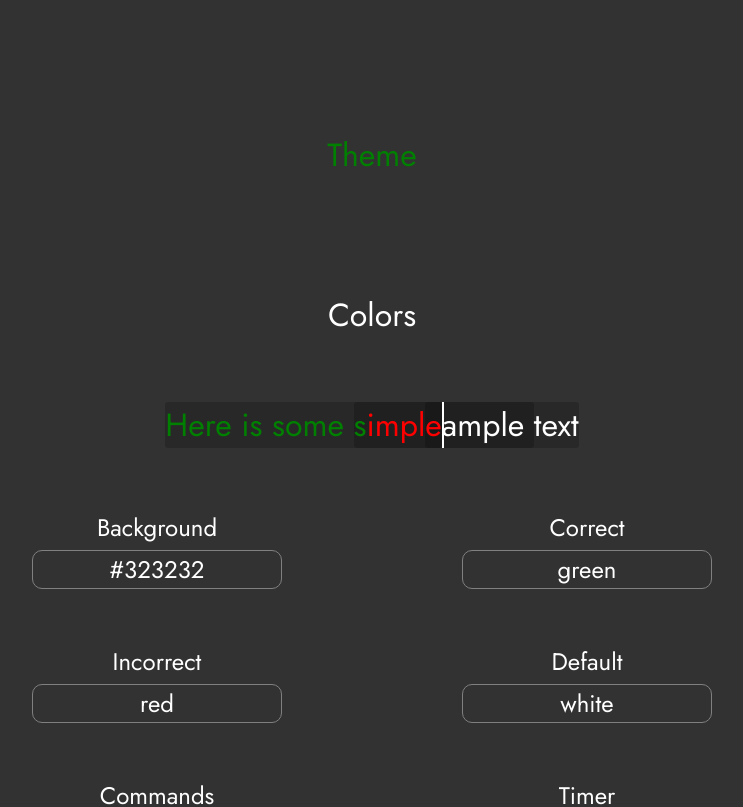
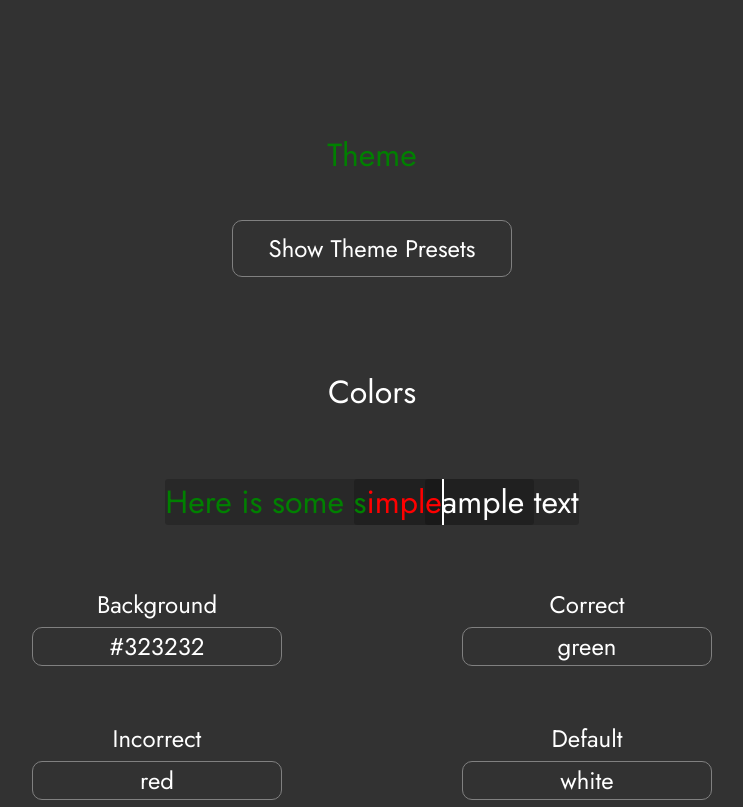
Before and after one commit to Univa/acts, a React (Create React App) app: page /#/settings in a window 1280 px wide. Shown: the top 807 px of the page, without its empty margins (268-1011 px from the left). Built offline with nearby package versions, Linux system fonts and the light colour scheme.

Commit message:
add the theme presets to the settings scene

```diff
--- /dev/null
+++ b/src/scenes/settings/components/Button/index.jsx
@@ -0,0 +1,39 @@
+import React from 'react'
+import './styles.scss'
+import { SettingsContext } from '../../../../settings-context'
+
+export default class Button extends React.Component {
+    constructor(props) {
+        super(props)
+        this.state = {
+            isLoaded: false
+        }
+    }
+
+    handleClick(e) {
+        this.props.updateSettings(this.props.setting, this.props.value)
+    }
+
+    render() {
+        return (
+            <SettingsContext.Consumer>
+                {(settings) => {
+                    if (!this.state.isLoaded) {
+                        this.setState({
+                            isLoaded: true
+                        })
+                    }
+                    return (
+                        <button className="Button" style={{fontFamily: settings.theme.font.settings, color: settings.theme.color.notTyped}} onClick={ this.handleClick.bind(this) }>{ this.props.display }</button>
+                    )
+                }}
+            </SettingsContext.Consumer>
+        )
+    }
+}
+
+Button.defaultProps = {
+    setting: "",
+    value: "",
+    display: "Button"
+}
--- /dev/null
+++ b/src/scenes/settings/components/Button/styles.scss
@@ -0,0 +1,13 @@
+.Button {
+    background-color: transparent;
+    border: solid 1px grey;
+    font-size: 18px;
+    text-align: center;
+    border-radius: 10px;
+    cursor: pointer;
+    margin: 5px;
+    width: 200px;
+    overflow: hidden;
+    text-overflow: ellipsis;
+    white-space: nowrap;
+}
--- a/src/scenes/settings/components/index.jsx
+++ b/src/scenes/settings/components/index.jsx
@@ -1,8 +1,10 @@
+import Button from './Button'
 import Input from './Input'
 import Menu from './Menu'
 import Toggle from './Toggle'
 
 export {
+    Button,
     Input,
     Menu,
     Toggle
--- a/src/scenes/settings/index.jsx
+++ b/src/scenes/settings/index.jsx
@@ -1,10 +1,32 @@
 import React from 'react'
 import { SettingsContext } from '../../settings-context'
-import { Input, Menu, Toggle } from './components'
+import { Button, Input, Menu, Toggle } from './components'
 import { NavButton } from '../../components'
 import './styles.scss'
+import * as themes from '../../themes'
 
 export default class Settings extends React.Component {
+    constructor(props) {
+        super(props)
+        this.state = {
+            showThemePresets: false
+        }
+
+        this.themes = []
+        console.log(themes)
+        for (var theme in themes) {
+            this.themes.push(
+                <Button setting="theme" value={ theme.substring(1) } display={ themes[theme].name } updateSettings={ this.props.updateSettings } />
+            )
+        }
+    }
+
+    toggleThemePresets() {
+        this.setState(prevState => ({
+            showThemePresets: !prevState.showThemePresets
+        }))
+    }
+
     render() {
         return (
             <SettingsContext.Consumer>
@@ -12,6 +34,17 @@ export default class Settings extends React.Component {
                     <div className="Settings" style={{fontFamily: settings.theme.font.settings}}>
                         <div className="theme-settings">
                             <p style={{color: settings.theme.color.correct}}>Theme</p>
+                            { (!this.state.showThemePresets) &&
+                            <button className="toggle-button" style={{fontFamily: settings.theme.font.settings, color: settings.theme.color.notTyped}} onClick={ this.toggleThemePresets.bind(this) }>Show Theme Presets</button>
+                            }
+                            { (this.state.showThemePresets) &&
+                            <button className="toggle-button" style={{fontFamily: settings.theme.font.settings, color: settings.theme.color.notTyped}} onClick={ this.toggleThemePresets.bind(this) }>Hide Theme Presets</button>
+                            }
+                            { (this.state.showThemePresets) &&
+                            <div className="theme-preset-container">
+                                { this.themes }
+                            </div>
+                            }
 
                             <div className="subsection" id="color-settings">
                                 <p style={{color: settings.theme.color.notTyped}}>Colors</p>
--- a/src/scenes/settings/styles.scss
+++ b/src/scenes/settings/styles.scss
@@ -5,6 +5,18 @@
     align-items: center;
     flex-direction: column;
     font-size: 32px;
+}
+
+.toggle-button {
+    background-color: transparent;
+    border: solid 1px grey;
+    font-size: 24px;
+    text-align: center;
+    border-radius: 10px;
+    cursor: pointer;
+    padding: 10px;
+    margin: 10px;
+    width: 280px;
 }
 
 .theme-settings, .type-settings {
```
